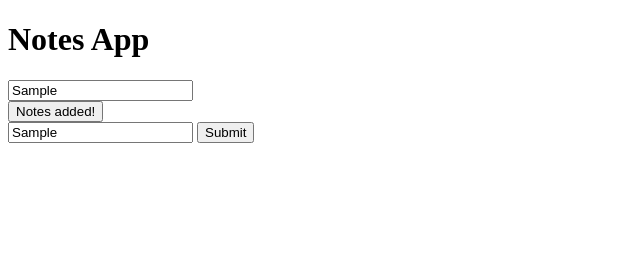
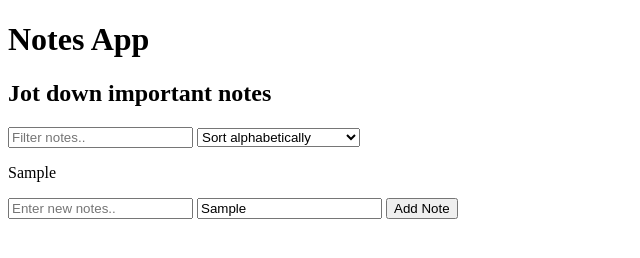
Before and after one commit to Prasathdv/JS_Bootcamp, a plain HTML site: page JS_in_Browser/notes-app/index.html in a window 1280 px wide. Both pictures are taken after typing "Sample", "Sample" into the empty fields and a click on the button "Add Note". Shown: the whole page, without its empty margins (0-640 px from the left). Drawn offline with Linux system fonts and the light colour scheme.

Commit message:
10/16 Update

```diff
--- a/JS_in_Browser/notes-app/index.html
+++ b/JS_in_Browser/notes-app/index.html
@@ -4,17 +4,23 @@
     <meta charset="UTF-8">
     <meta name="viewport" content="width=device-width, initial-scale=1.0">
     <title>Notes-App</title>
-
 </head>
 <body>
     <h1>Notes App</h1>
+    <h2>Jot down important notes</h2>
     <input type="text" id="filter-notes" placeholder="Filter notes..">
+    <select id="sort-text">
+        <option value ="byAlphabet">Sort alphabetically</option>
+        <option value ="byEdited">Sort by last edited</option>
+        <option value ="byCreated">Sort by recently created</option>
+    </select>
     <div id="notes"></div>
-    <button id = 'add-notes'>Add Note</button>
-    <form id = "inputForm">
-        <input type="text" id="input-note" name="inputName" placeholder="Enter Notes...">
-        <button>Submit</button>
+    <form id="notes-add">
+        <input type="text" placeholder="Enter new notes.." name="notesTitle">
+        <input type="text" name="notesBody" placeholder="Enter notes content here...">
+        <button id = 'add-notes'>Add Note</button>
     </form>
+    <script src="notes-functions.js"></script>
     <script src="notes-app.js"></script>
 </body>
 </html>
--- a/JS_in_Browser/notes-app/notes-app.js
+++ b/JS_in_Browser/notes-app/notes-app.js
@@ -1,53 +1,31 @@
-// Declare an notes array
-const notes = [{
-    title: 'Learning Goal',
-    body: 'Completed learning about JS Arrays and its methods'
-},{
-    title: 'Plan for a trip',
-    body: 'Plan for a trip to any south TN location'
-},{
-    title: 'Be fit',
-    body: 'Do excercise regularly to keep your body fit'
-},{
-    title: 'Read Books',
-    body: 'Read good books to get yourself motivated.'
-},{
-    title: 'Career Plan',
-    body: 'Plan for new company shift'
-}
-]
+// Declare an empty notes array
+const notes = getSavedNotes()
 // initialize an empty object for capturing the query input from user for finding notes.
 const filters = {
     queriedText : ''
 }
-
-// Create a function to render the text based on the filter input
-const renderText = function (notes, filters){
-    const filteredText = notes.filter(function(note){
-        return note.title.toLowerCase().includes(filters.queriedText.toLowerCase())
-    })
-    // To clear the text rendering for the filtered search
-    document.querySelector('#notes').innerHTML = ''
-    // To create p element based on the search list
-    filteredText.forEach(function (filter){
-        let noteElement = document.createElement('h5')
-        noteElement.textContent = filter.title
-        document.querySelector('#notes').appendChild(noteElement)
-    })
-}
 // To render intial screen before filtering
 renderText(notes,filters)
 
-document.querySelector('#add-notes').addEventListener('click', function(e) {
-    e.target.textContent = 'Notes added!'
+// Listen to add new notes event
+document.querySelector('#notes-add').addEventListener('submit', function(e) {
+    e.preventDefault()
+    // Add new note
+    notes.push({
+        title: e.target.elements.notesTitle.value,
+        body: 'default Text'
+    })
+    // add the JSON to local storage
+    saveNotes(notes)
+    renderText(notes, filters)
+    e.target.elements.notesTitle.value = ''
 })
-
-document.querySelector('#filter-notes').addEventListener('input', function (filterText){
-    filters.queriedText = filterText.target.value
-    renderText(notes,filters)
-    })
-
-document.querySelector('#inputForm').addEventListener('submit', function (e) {
-    e.preventDefault()
-    console.log(e.target.elements.inputName.value)
+// Listen to sort notes event
+document.querySelector('#sort-text').addEventListener('change', function (e){
+    console.log(e.target.value)
 })
+// Listen to filter notes event
+document.querySelector('#filter-notes').addEventListener('input', function (e){
+    filters.queriedText = e.target.value
+    renderText(notes, filters)
+})
--- /dev/null
+++ b/JS_in_Browser/notes-app/notes-functions.js
@@ -0,0 +1,47 @@
+//  This module contains all reusable functions from notes main module. This is for refactoring code for more readability & reusability
+
+// Function call to read existing notes from localstorage
+const getSavedNotes = function (){
+    const dataJSON = localStorage.getItem('notes')
+    // Check if data present in local storage
+    //  If value found , save it in notes array.
+    //  If value not found , retrun empty array.
+    if(dataJSON !== null){
+        return JSON.parse(dataJSON)
+    } else {
+        return []
+    }
+}
+
+// Function call to save the notes in local storage
+const saveNotes = function (notes){
+    return localStorage.setItem('notes', JSON.stringify(notes))
+}
+// Function call to generate notes DOM element
+
+const generateNoteDOM = function (note){
+    console.log(note.title);
+    let noteElement = document.createElement('p')
+        if(note.title.length > 0){
+            noteElement.textContent = note.title
+        }else{
+            noteElement.textContent = 'Unnamed Note'
+        }
+        return noteElement
+}
+
+// Create a function to render the text based on the filter input
+const renderText = function (notes, filters){
+    console.log(notes);
+    console.log(filters);
+    const filteredText = notes.filter(function(note){
+        return note.title.toLowerCase().includes(filters.queriedText.toLowerCase())
+    })
+    // To clear the text rendering for the filtered search
+    document.querySelector('#notes').innerHTML = ''
+    // To create p element based on the search list
+    filteredText.forEach(function (note){
+        const noteElements = generateNoteDOM(note)
+        document.querySelector('#notes').appendChild(noteElements)
+    })
+}
```
Also changed, not shown: JS_in_Browser/todo-app/index.html (+3 -1 lines), JS_in_Browser/todo-app/todo-functions.js (added, +54 -0 lines), JS_in_Browser/todo-app/todo.js (+5 -33 lines).
